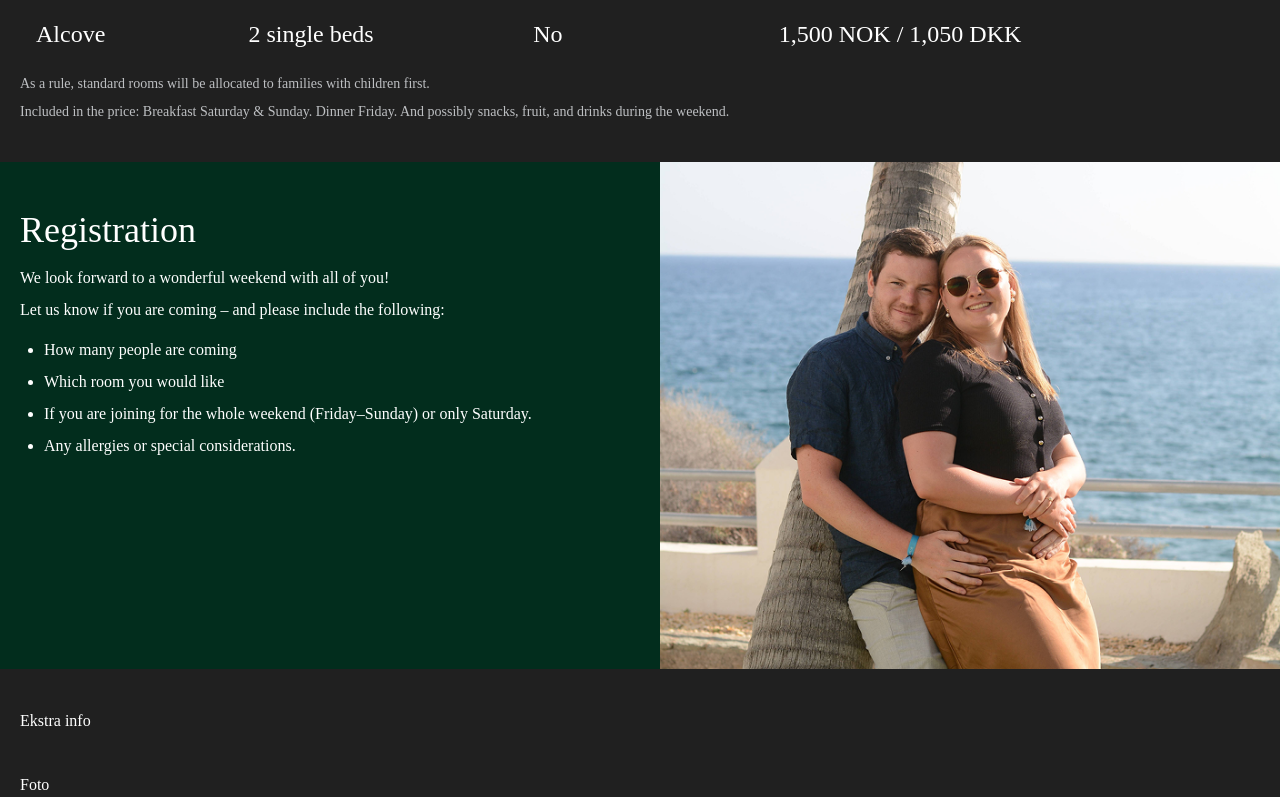
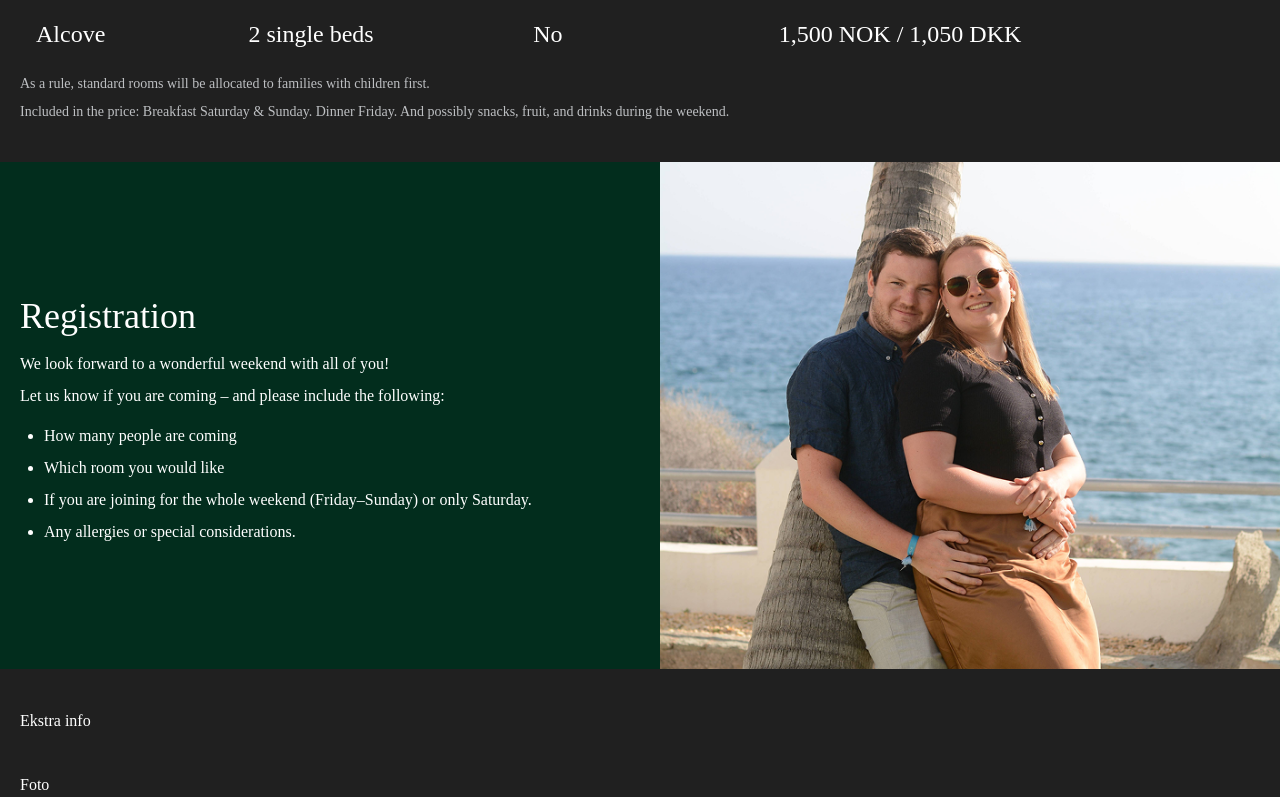
Before and after one commit to LauraBLei/Wedding, a React (Vite) app: page / in a window 1280 px wide. Shown: the part 2673-3470 px from the top of the page. Built offline with nearby package versions, Linux system fonts and the light colour scheme; a web font is replaced by a local one.

Commit message:
registration section

```diff
--- a/src/components/sections/tilmelding.tsx
+++ b/src/components/sections/tilmelding.tsx
@@ -5,7 +5,7 @@
   // Get registration list from translations
   const regList = t("registration.list", { returnObjects: true }) as string[];
   return (
-    <div className="flex gap-5  flex-col md:flex-row">
+    <div className="flex gap-5  flex-col md:flex-row items-center">
       <div className="flex-1 py-10 pl-5 md:pl-0 flex flex-col gap-2">
         <h1 className="headline">{t("registration.headline")}</h1>
         <p>{t("registration.text_one")}</p>
```
